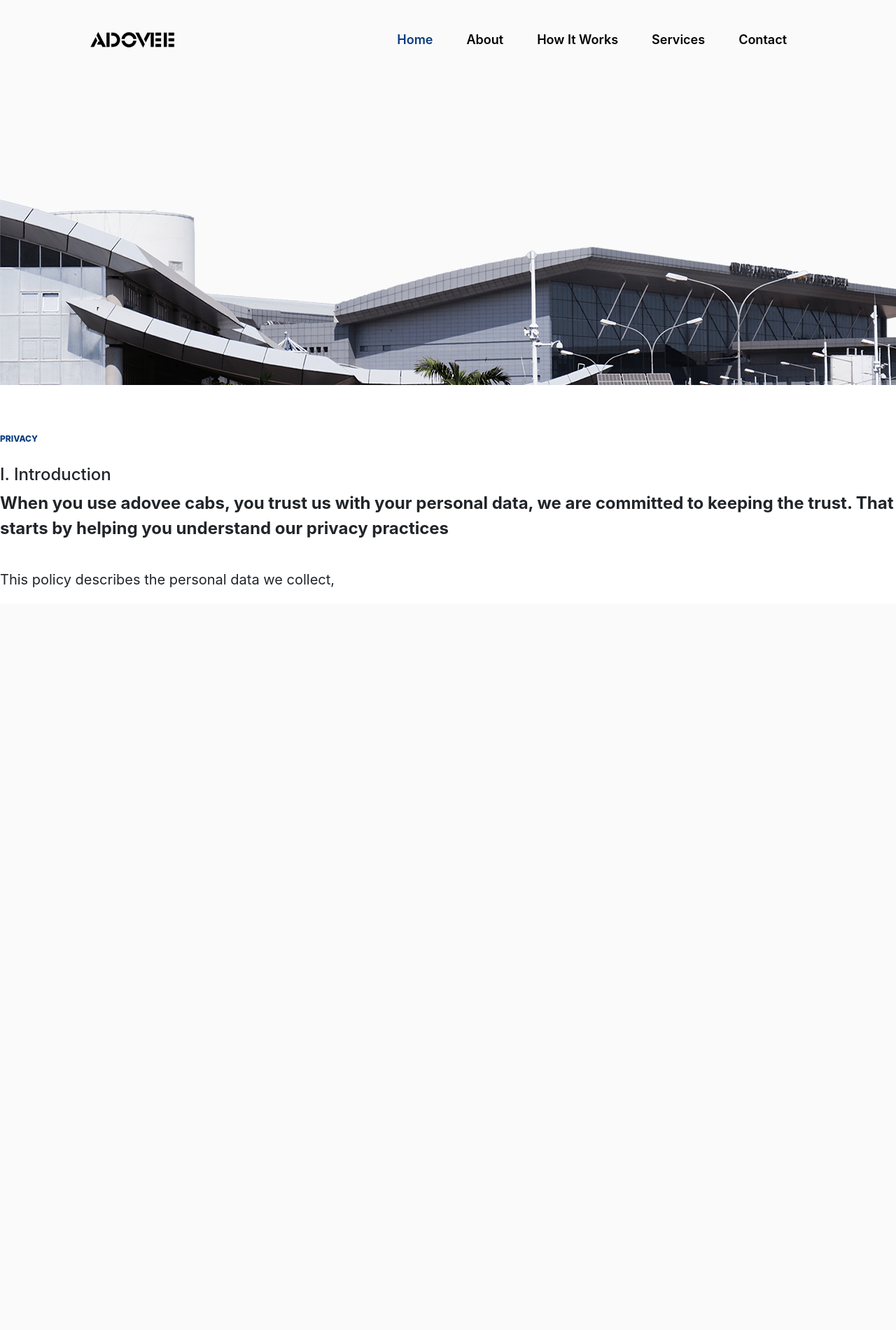
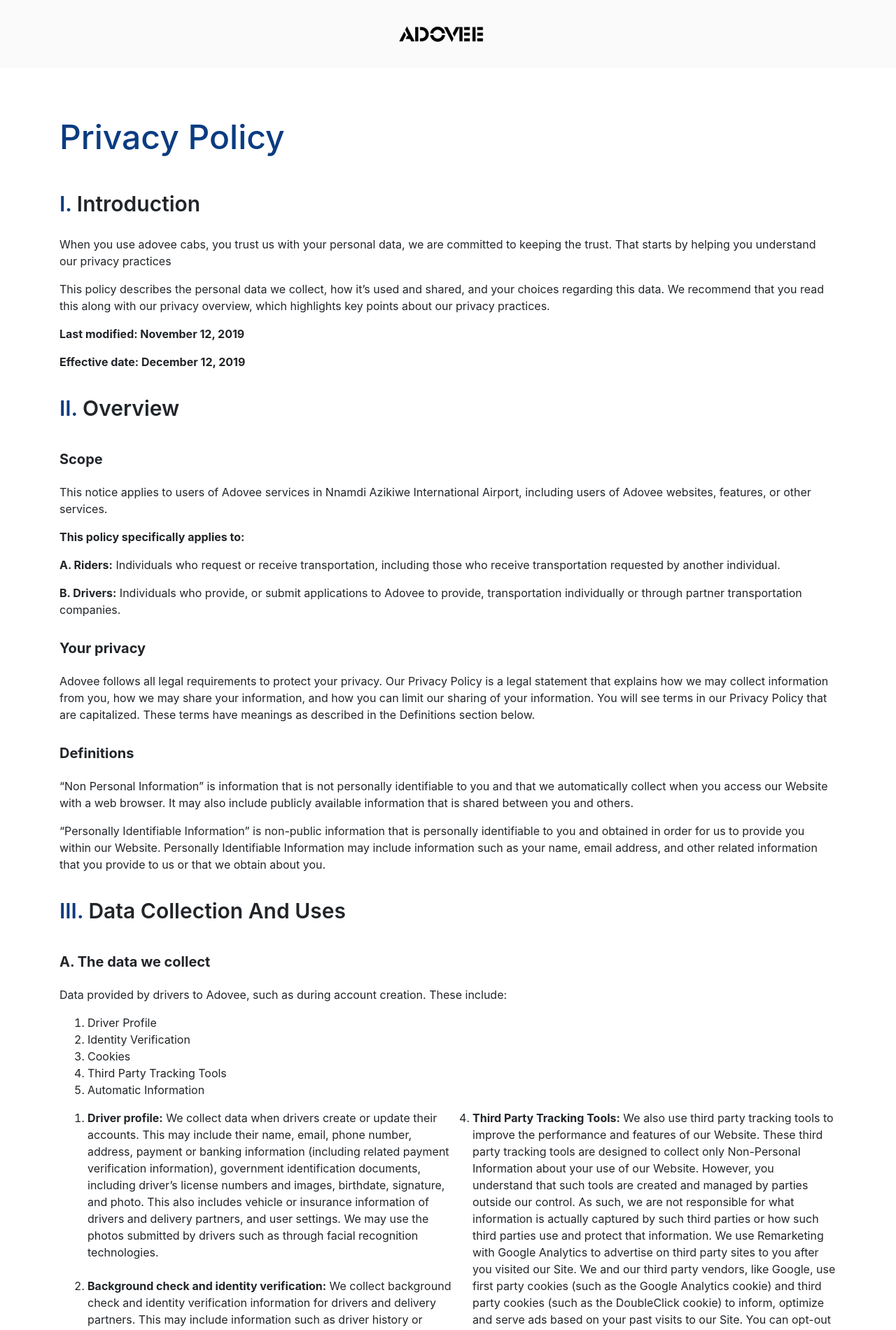
Before and after one commit to nellytadi/Adovee, a PHP site: page /privacy_policy.html in a window 1280 px wide. Shown: the top 1900 px of the page at 70% size. Before the commit the page ends 839 px from the top, so only its background shows below. Run offline with PHP 8.4, Linux system fonts and the light colour scheme.

Commit message:
Privacy page completed

```diff
--- a/privacy_policy.html
+++ b/privacy_policy.html
@@ -14,54 +14,216 @@
 
 </head>
 <body>
-<section id="home">
-    <div class="home-section">
+<section id="nav">
 
-        <nav class="navbar navbar-expand-lg navbar-light">
-            <a class="navbar-brand" href="#"><img src="img/logo.png" class="logo" alt="Adovee Logo"></a>
-            <button class="navbar-toggler" type="button" data-toggle="collapse" data-target="#navbarNav"
-                    aria-controls="navbarNav" aria-expanded="false" aria-label="Toggle navigation">
-                <span class="navbar-toggler-icon"></span>
-            </button>
-            <div class="collapse navbar-collapse ml-auto" id="navbarNav">
-                <ul class="navbar-nav ml-auto nav-menu">
-                    <li class="nav-item active">
-                        <a class="nav-link" href="#home">Home <span class="sr-only">(current)</span></a>
-                    </li>
-                    <li class="nav-item">
-                        <a class="nav-link" href="#about">About</a>
-                    </li>
-                    <li class="nav-item">
-                        <a class="nav-link" href="#how_it_works">How it works</a>
-                    </li>
-                    <li class="nav-item">
-                        <a class="nav-link" href="#services">Services</a>
-                    </li>
-                    <li class="nav-item">
-                        <a class="nav-link" href="#contact">Contact</a>
-                    </li>
-                </ul>
-            </div>
-        </nav>
-    </div>
+    <nav class="nav-other">
+        <div class="col-12 text-center">
+            <a class="navbar-brand" href="index.html">
+                <img src="img/logo.png" class="logo-center" alt="Adovee Logo">
+            </a>
+        </div>
+    </nav>
 </section>
+<style>
+    .privacy-section {
+        margin: 50px 0px;
+    }
 
-<section id="privacy">
+    .other h1 {
+        font-size: 48px;
+        color: #0B3C81;
+        text-transform: capitalize;
+        padding: 20px 0px;
+    }
+
+    .other h3 {
+        font-size: 30px;
+        font-weight: 600;
+        text-transform: capitalize;
+        padding: 20px 0px;
+    }
+
+    .other h4 {
+        font-size: 20px;
+        font-weight: bold;
+        padding: 15px 0px;
+    }
+
+</style>
+<section class="other" id="privacy">
     <div class="privacy-section">
-        <div class="row">
-            <div class="col-md-12 col-sm-12  padding-30">
-                <h6 class="section-heading">Privacy</h6>
-                <div class="section-body">
-                    <h4>I. Introduction</h4>
-                    <p class="bold-prg">When you use adovee cabs, you trust us with your personal data, we are committed to keeping the trust. That starts by helping you understand our privacy practices</p>
-                    <p class="prg">This policy describes the personal data we collect, </p>
+        <div class="container">
+            <div class="row">
+                <div class="col-md-12 col-sm-12  padding-30">
+                    <h1 class="heading">Privacy Policy</h1>
+                    <div class="section-body">
+
+                        <h3><span class="blue">I.</span> Introduction</h3>
+                        <p>When you use adovee cabs, you trust us with your personal data, we are
+                            committed to keeping the trust. That starts by helping you understand our privacy
+                            practices</p>
+                        <p>This policy describes the personal data we collect, how it’s used and shared, and your
+                            choices regarding this data. We recommend that you read this along with our privacy
+                            overview, which highlights key points about our privacy practices. </p>
+                        <p><b>Last modified: November 12, 2019</b></p>
+                        <p><b>Effective date: December 12, 2019</b></p>
+
+
+                        <h3><span class="blue">II.</span> Overview</h3>
+                        <h4>Scope</h4>
+                        <p>This notice applies to users of Adovee services in Nnamdi Azikiwe International Airport,
+                            including users of Adovee websites, features, or other services.</p>
+                        <p><b>This policy specifically applies to:</b></p>
+                        <p><b>A. Riders:</b> Individuals who request or receive transportation, including those who
+                            receive transportation requested by another individual.</p>
+                        <p><b>B. Drivers:</b> Individuals who provide, or submit applications to Adovee to provide,
+                            transportation individually or through partner transportation companies. </p>
+
+                        <h4>Your privacy</h4>
+                        <p>Adovee follows all legal requirements to protect your privacy. Our Privacy Policy is a legal
+                            statement that explains how we may collect information from you, how we may share your
+                            information, and how you can limit our sharing of your information. You will see terms in
+                            our Privacy Policy that are capitalized. These terms have meanings as described in the
+                            Definitions section below. </p>
+
+                        <h4>Definitions</h4>
+                        <p>“Non Personal Information” is information that is not personally identifiable to you and that
+                            we automatically collect when you access our Website with a web browser. It may also include
+                            publicly available information that is shared between you and others.</p>
+                        <p> “Personally Identifiable Information” is non-public information that is personally
+                            identifiable to you and obtained in order for us to provide you within our Website.
+                            Personally Identifiable Information may include information such as your name, email
+                            address, and other related information that you provide to us or that we obtain about
+                            you.</p>
+
+                        <h3><span class="blue">III.</span> Data collection and uses</h3>
+                        <h4>A. The data we collect</h4>
+
+                        <p>Data provided by drivers to Adovee, such as during account creation. These include:</p>
+                        <ol>
+                            <li> Driver Profile</li>
+                            <li>Identity Verification</li>
+                            <li> Cookies</li>
+                            <li> Third Party Tracking Tools</li>
+                            <li>Automatic Information</li>
+                        </ol>
+                    </div>
+                    <ol>
+                        <div class="row">
+
+                            <div class="col-md-6">
+
+                                <li><b>Driver profile:</b>
+                                    We collect data when drivers create or update their accounts. This may include their
+                                    name, email, phone number, address, payment or banking information (including
+                                    related payment verification information), government identification documents,
+                                    including driver’s license numbers and images, birthdate, signature, and photo. This
+                                    also includes vehicle or insurance information of drivers and delivery partners, and
+                                    user settings. We may use the photos submitted by drivers such as through facial
+                                    recognition technologies.
+                                </li>
+                                <br>
+                                <li><b>Background check and identity verification:</b>
+                                    We collect background check and identity verification information for drivers and
+                                    delivery partners. This may include information such as driver history or criminal
+                                    record (where permitted by law), and right to work. This information may be
+                                    collected by an authorized vendor on Adovee’s behalf.
+                                </li>
+                                <br>
+                                <li><b>Cookies:</b>
+                                    Our Website uses “Cookies” to identify the areas of our Website that you have
+                                    visited. A Cookie is a small piece of data stored on your computer or mobile device
+                                    by your web browser. We use Cookies to personalize the Content that you see on our
+                                    Website. Most web browsers can be set to disable the use of Cookies. However, if you
+                                    disable Cookies, you may not be able to access functionality on our Website
+                                    correctly or at all. We never place Personally Identifiable Information in Cookies.
+                                </li>
+                                <br>
+
+                            </div>
+                            <div class="col-md-6">
+                                <li><b>Third Party Tracking Tools:</b>
+                                    We also use third party tracking tools to improve the
+                                    performance and features of our Website. These third party tracking tools are
+                                    designed
+                                    to collect only Non-Personal Information about your use of our Website. However, you
+                                    understand that such tools are created and managed by parties outside our control.
+                                    As
+                                    such, we are not responsible for what information is actually captured by such third
+                                    parties or how such third parties use and protect that information. We use
+                                    Remarketing
+                                    with Google Analytics to advertise on third party sites to you after you visited our
+                                    Site. We and our third party vendors, like Google, use first party cookies (such as
+                                    the
+                                    Google Analytics cookie) and third party cookies (such as the DoubleClick cookie) to
+                                    inform, optimize and serve ads based on your past visits to our Site. You can
+                                    opt-out of
+                                    Google Analytics for Display Advertising and customize the Google Display Network
+                                    ads by
+                                    visiting the Google Ads Settings page. Google also recommends installing the Google
+                                    Analytics Opt-out Browser Add-on for your browser. Google Analytics Opt-out Browser
+                                    Add-on provides visitors with the ability to prevent their data from being collected
+                                    and
+                                    used by Google Analytics.
+                                </li>
+                                <br>
+                                <li><b>Automatic Information:</b>
+                                    We automatically receive information
+                                    from your web browser or mobile device. This information includes the name of the
+                                    website from which you entered our Website, if any, as well as the name of the
+                                    website
+                                    to which you’re headed when you leave our website. This information also includes
+                                    the IP
+                                    address of your computer/proxy server that you use to access the Internet, your
+                                    Internet
+                                    Website provider name, web browser type, type of mobile device, and computer
+                                    operating
+                                    system. We use all of this information to analyze trends among our Users to help
+                                    improve
+                                    our Website.
+                                </li>
+
+                            </div>
+                        </div>
+                    </ol>
+                    <h4>Our Email Policy</h4>
+                    <p> We fully comply with national laws regarding SPAM. You can always opt out of receipt of further
+                        email correspondence from us and/or our affiliates. We agree that we will not sell, rent, or
+                        trade your email address to any unaffiliated third-party without your permission. </p>
+
+                    <h4>Privacy Policy Updates </h4>
+                    <p> We reserve the right to modify this Privacy Policy at any time. You should review this Privacy
+                        Policy frequently. If we make material changes to this policy, we may notify you on our Website,
+                        by a blog post, by email, or by any method we determine. The method we chose is at our sole
+                        discretion. We will also change the “Last Updated” date at the beginning of this Privacy Policy.
+                        Any changes we make to our Privacy Policy are effective as of this Last Updated date and replace
+                        any prior Privacy Policies.</p>
+
+                    <p> <span class="blue">Questions About Our Privacy Practices or This Privacy Policy</span> </p>
+                    <p> If you have any questions about our Privacy Practices or this Policy, please contact us <a href="mailto:adoveecabs@gmail.com"> adoveecabs@gmail.com </a></p>
                 </div>
             </div>
         </div>
     </div>
+
 </section>
-
-
+<footer id="footer">
+    <div class="footer">
+        <div class="container">
+            <div class="row content">
+                <div class="col-md-6 ">
+                    <p>&#9400; 2019. All rights reserved. </p>
+                </div>
+                <div class="col-md-6">
+                    <ul>
+                        <a href="privacy_policy.html"> <li>Privacy policy</li></a>
+                        <a href="#"><li>Terms and Conditions</li></a>
+                    </ul>
+                </div>
+            </div>
+        </div>
+    </div>
+</footer>
 
 <!-- Optional JavaScript -->
 <!-- jQuery first, then Popper.js, then Bootstrap JS -->
--- a/styles/style.css
+++ b/styles/style.css
@@ -4,10 +4,10 @@
 }
 
 .home-section {
-
     background: #fafafa url('../img/landing-image.png') no-repeat;
     height: 550px;
     width: 100%;
+
 }
 
 .home-section .section-content {
@@ -260,10 +260,6 @@
     transition: .3s;
 }
 
-.privacy-section, .works-section {
-    margin-top: 70px;
-}
-
 .footer{
     background-color: black;
     min-height: 100px;
@@ -285,7 +281,9 @@
 .footer ul a{
     color: #ffffff;
 }
-
+.nav-other{
+    background-color: #fafafa;
+}
 @media (min-width: 992px) {
     /*screen more than 992px*/
     .logo {
```
